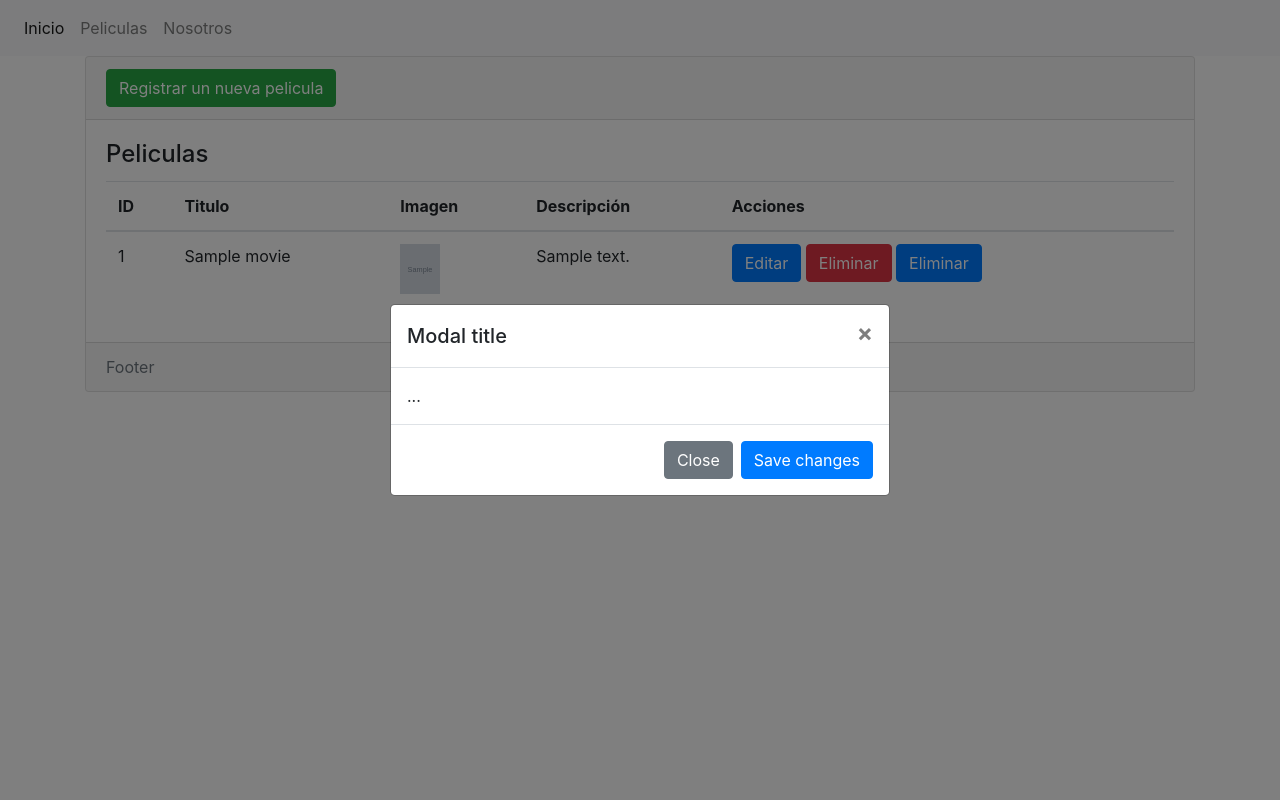
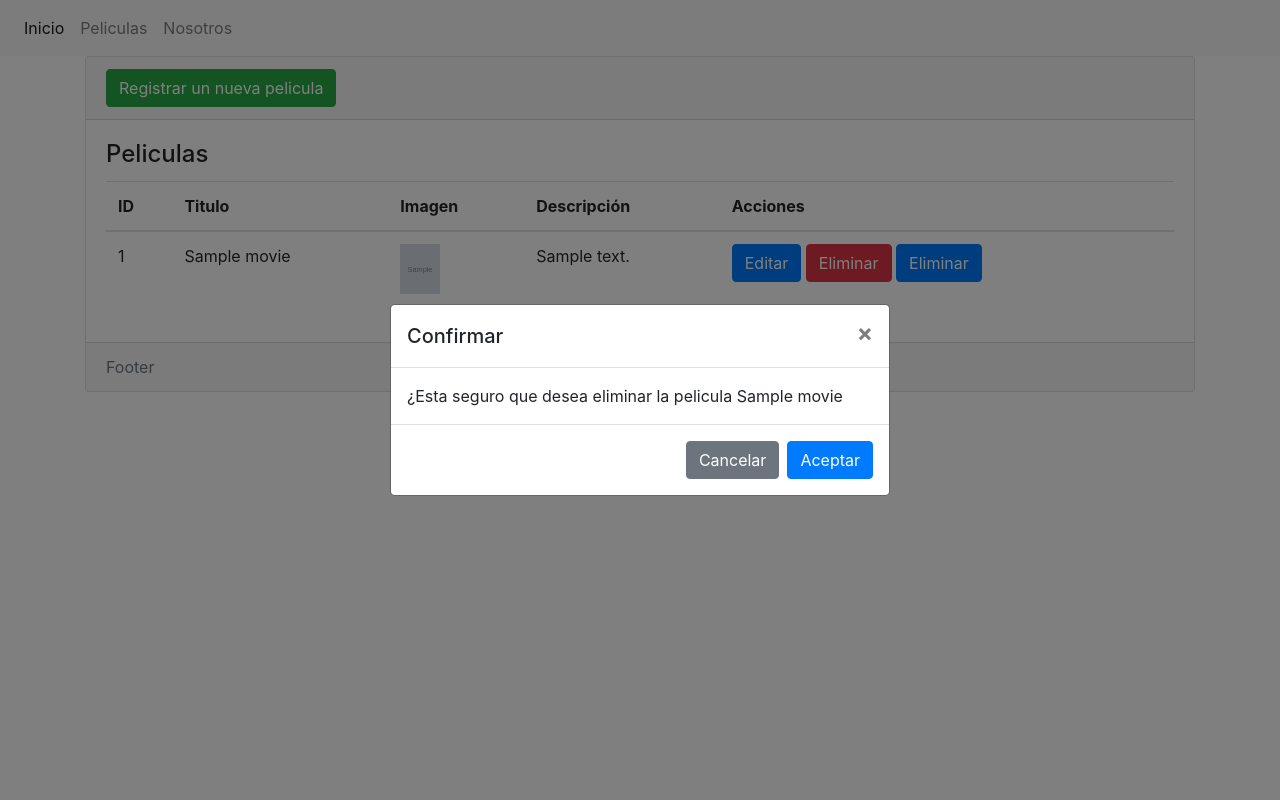
Before and after one commit to EderNarvaez/moviesgood, a Django app: page /movies in a window 1280 px wide, after a click on "Eliminar". Run offline with Django 4.2, Linux system fonts and the light colour scheme; tables that the repository leaves empty hold one stand-in row (values such as "Sample post"); grey boxes marked "Sample" are stand-in pictures; some libraries are stand-ins or nearby versions.

Commit message:
first commit122wqssdsssdsd}sddikjdxsdsddfdf

```diff
--- a/movies/templates/movies/index.html
+++ b/movies/templates/movies/index.html
@@ -41,17 +41,17 @@
                             <div class="modal-dialog modal-dialog-centered" role="document">
                               <div class="modal-content">
                                 <div class="modal-header">
-                                  <h5 class="modal-title" id="exampleModalLongTitle">Modal title</h5>
+                                  <h5 class="modal-title" id="exampleModalLongTitle">Confirmar</h5>
                                   <button type="button" class="close" data-dismiss="modal" aria-label="Close">
                                     <span aria-hidden="true">&times;</span>
                                   </button>
                                 </div>
                                 <div class="modal-body">
-                                  ...
+                                  ¿Esta seguro que desea eliminar la pelicula {{ movie.title }}
                                 </div>
                                 <div class="modal-footer">
-                                  <button type="button" class="btn btn-secondary" data-dismiss="modal">Close</button>
-                                  <button type="button" class="btn btn-primary">Save changes</button>
+                                  <button type="button" class="btn btn-secondary" data-dismiss="modal">Cancelar</button>
+                                  <button type="button" class="btn btn-primary" href="{%url 'delete' movie.id">Aceptar</button>
                                 </div>
                               </div>
                             </div>
```
